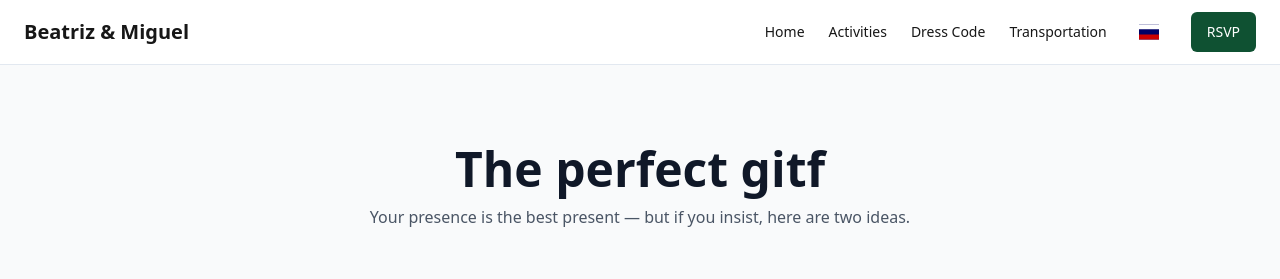
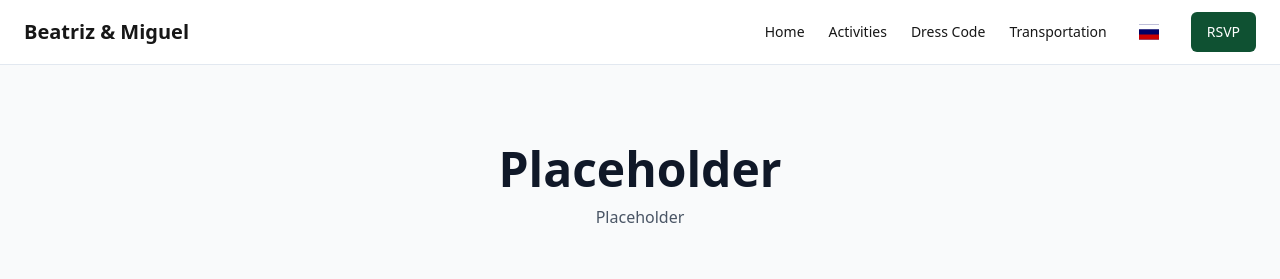
Before and after one commit to MiguelTrinca/wedding-website, a Next.js app: page /gift in a window 1280 px wide. Shown: the top 279 px of the page. Built offline with nearby package versions, Linux system fonts and the light colour scheme.

Commit message:
Correct the wrong gift. Added another gift area

```diff
--- a/src/components/Gift.tsx
+++ b/src/components/Gift.tsx
@@ -33,10 +33,10 @@ export default function Gift() {
       <div className="container mx-auto px-4">
         <div className="text-center mb-12">
           <h2 className="text-4xl md:text-5xl font-bold text-gray-900 mb-3">
-            {t("gift.title")}
+            {t("giftSectiontitle")}
           </h2>
           <p className="text-gray-600 max-w-2xl mx-auto">
-            {t("gift.description")}
+            {t("giftSectiondescription")}
           </p>
         </div>
 
@@ -51,7 +51,7 @@ export default function Gift() {
 
 function WishlistCard() {
   const { t } = useLanguage()
-  const wishlistItems = t("gift.wishlist") === "Lista de Desejos" ? wishlistItemsPt : wishlistItemsEn
+  const wishlistItems = t("giftSectionwishlist") === "Lista de Desejos" ? wishlistItemsPt : wishlistItemsEn
   const [hovered, setHovered] = useState(false)
   const [checkedIndex, setCheckedIndex] = useState<number | null>(null)
   const intervalRef = useRef<NodeJS.Timeout | null>(null)
@@ -80,7 +80,7 @@ function WishlistCard() {
     >
       <Card className={`h-full transition duration-500 ${hovered ? "bg-gray-200/60" : "bg-white"}`}>
         <CardHeader>
-          <CardTitle>{t("gift.wishlist")}</CardTitle>
+          <CardTitle>{t("giftSectionwishlist")}</CardTitle>
         </CardHeader>
         <CardContent>
           <ul className="space-y-4">
@@ -107,7 +107,7 @@ function WishlistCard() {
         <div className="pointer-events-none absolute inset-0 flex items-center justify-center">
           <div className="pointer-events-auto">
               <Link href="/gift" prefetch={false}>
-                <Button size="lg">{t("gift.gift")}</Button>
+                <Button size="lg">{t("giftSectiongift")}</Button>
               </Link>
           </div>
         </div>
@@ -144,7 +144,7 @@ function HoneyPotCard() {
     >
       <Card className={`h-full transition duration-500 ${hovered ? "bg-gray-200/60" : "bg-white"}`}>
         <CardHeader>
-          <CardTitle>{t("gift.honeyPot")}</CardTitle>
+          <CardTitle>{t("giftSectionhoneyPot")}</CardTitle>
         </CardHeader>
         <CardContent>
           <div className="space-y-4">
@@ -155,7 +155,7 @@ function HoneyPotCard() {
               />
             </div>
             <div className="flex items-center justify-between text-sm text-gray-600">
-              <span>{t("gift.goalProgress")}</span>
+              <span>{t("giftSectiongoalProgress")}</span>
               <span>{progress}%</span>
             </div>
           </div>
@@ -166,7 +166,7 @@ function HoneyPotCard() {
         <div className="pointer-events-none absolute inset-0 flex items-center justify-center">
           <div className="pointer-events-auto">
             <Link href="/honeypot" prefetch={false}>
-              <Button size="lg">{t("gift.donate")}</Button>
+              <Button size="lg">{t("giftSectiondonate")}</Button>
             </Link>
           </div>
         </div>
--- a/src/contexts/LanguageContext.tsx
+++ b/src/contexts/LanguageContext.tsx
@@ -45,14 +45,14 @@ const translations: Record<Language, Record<string, string>> = {
     "location.reception": "Reception: 5:00 PM",
     "location.mapTitle": "Quinta do Furao Map",
 
-    // Gift
-    "gift.title": "The perfect gitf",
-    "gift.description": "Your presence is the best present — but if you insist, here are two ideas.",
-    "gift.wishlist": "Wishlist",
-    "gift.gift": "Gift",
-    "gift.honeyPot": "Honey Pot",
-    "gift.goalProgress": "Goal progress",
-    "gift.donate": "Donate",
+    // Gift Section
+    "giftSectiontitle": "The perfect gitf",
+    "giftSectiondescription": "Your presence is the best present — but if you insist, here are two ideas.",
+    "giftSectionwishlist": "Wishlist",
+    "giftSectiongift": "Gift",
+    "giftSectionhoneyPot": "Honey Pot",
+    "giftSectiongoalProgress": "Goal progress",
+    "giftSectiondonate": "Donate",
 
     // VisitMadeira
     "visitMadeira.title": "Visit Madeira",
@@ -232,6 +232,14 @@ const translations: Record<Language, Record<string, string>> = {
     "honeyPot.modalNote": "Note: If you are not able to donate, please let us know so we can arrange a different way for you to contribute to our special day.",
     "honeyPot.close": "Close",
 
+    // Gift
+    "gift.title": "Placeholder",
+    "gift.description": "Placeholder",
+    "gift.wishlist": "Placeholder",
+    "gift.thankYouTitle": "Placeholder",
+    "gift.thankYouMessage": "Placeholder",
+    "gift.gift": "Gift"
+
   },
   pt: {
     // Header
@@ -265,13 +273,13 @@ const translations: Record<Language, Record<string, string>> = {
     "location.mapTitle": "Mapa da Quinta do Furao",
 
     // Gift
-    "gift.title": "O presente perfeito",
-    "gift.description": "A vossa presença é o melhor presente — mas se insistirem, aqui estão duas ideias.",
-    "gift.wishlist": "Lista de Desejos",
-    "gift.gift": "Presentear",
-    "gift.honeyPot": "Pote de Mel",
-    "gift.goalProgress": "Progresso do objetivo",
-    "gift.donate": "Doar",
+    "giftSectiontitle": "O presente perfeito",
+    "giftSectiondescription": "A vossa presença é o melhor presente — mas se insistirem, aqui estão duas ideias.",
+    "giftSectionwishlist": "Lista de Desejos",
+    "giftSectiongift": "Presentear",
+    "giftSectionhoneyPot": "Pote de Mel",
+    "giftSectiongoalProgress": "Progresso do objetivo",
+    "giftSectiondonate": "Doar",
 
     // VisitMadeira
     "visitMadeira.title": "Visitar a Madeira",
@@ -449,6 +457,15 @@ const translations: Record<Language, Record<string, string>> = {
     "honeyPot.reference": "Referência",
     "honeyPot.modalNote": "Nota: Se não é possível doar, por favor digam-nos para que possamos arranjar uma forma diferente para vós contribuir para o nosso dia especial.",
     "honeyPot.close": "Fechar",
+
+    // Gift
+    "gift.title": "Placeholder",
+    "gift.description": "Placeholder",
+    "gift.wishlist": "Placeholder",
+    "gift.thankYouTitle": "Placeholder",
+    "gift.thankYouMessage": "Placeholder",
+    "gift.gift": "Presentear"
+
   },
 }
 
```
